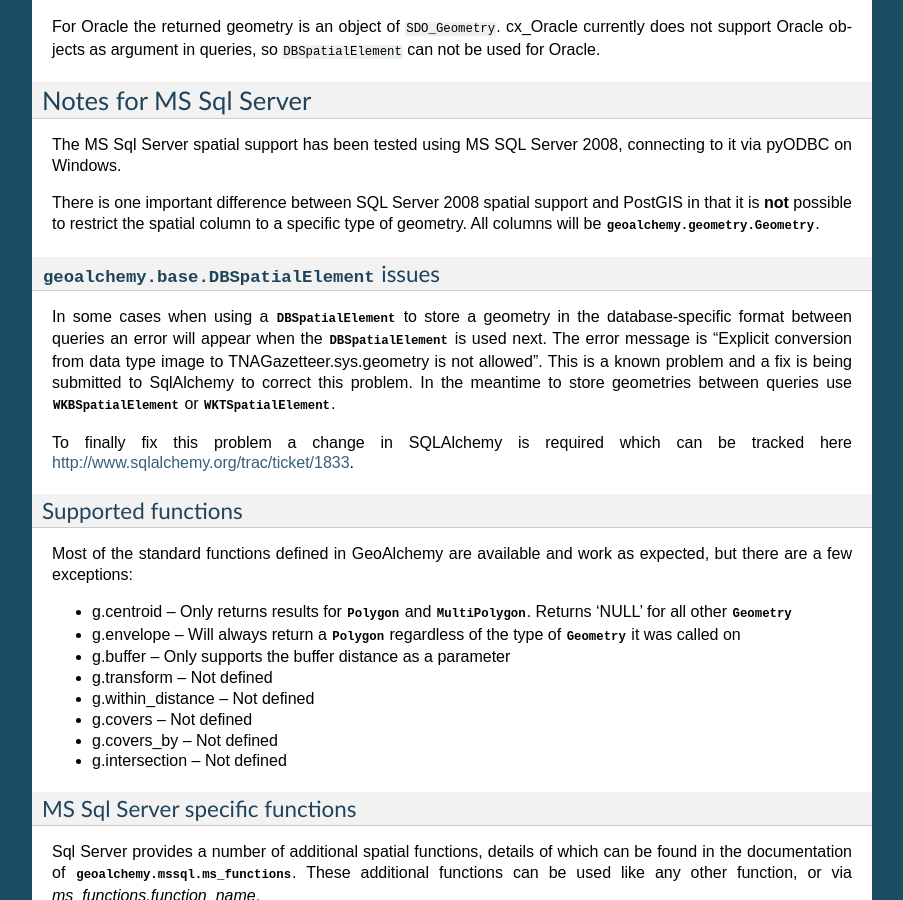
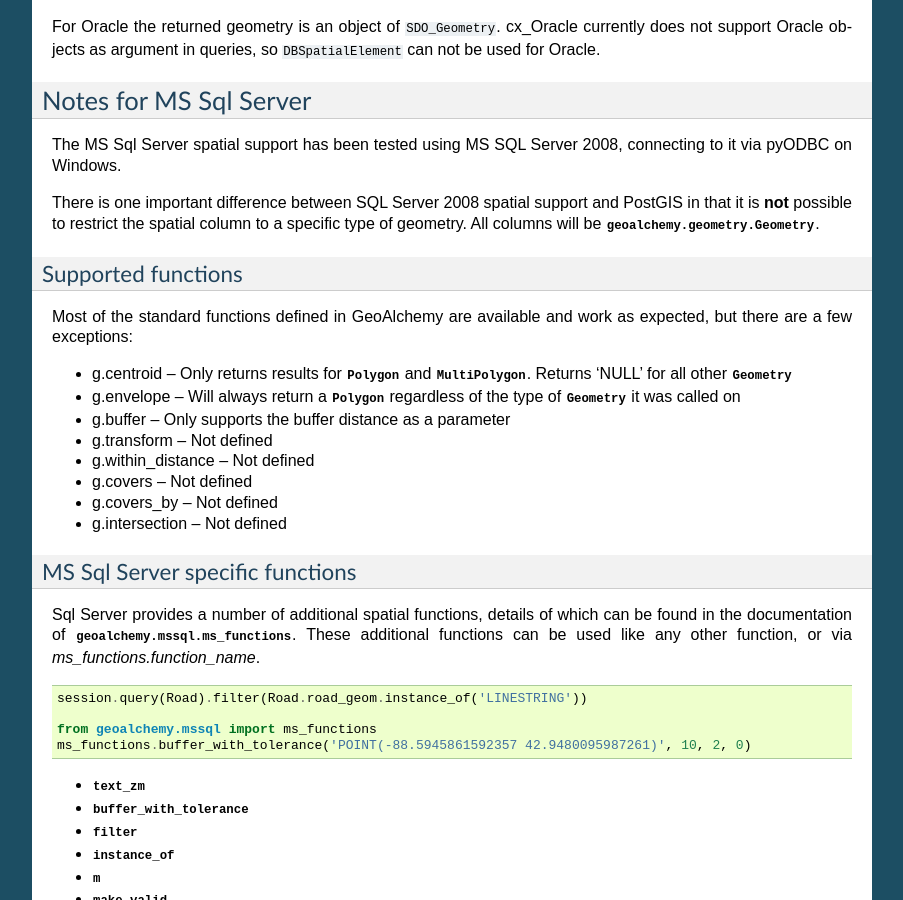
Before and after one commit to geoalchemy/geoalchemy, a Sphinx documentation site: the page built from doc/usagenotes.rst, in a window 1280 px wide and 900 px high, scrolled down 3911 px. Shown: the whole window, without its empty margins (198-1101 px from the left). Built offline with Sphinx 7.4.7, drawn with Linux system fonts in a browser that asks for light colours; some of the changed text lies outside the part shown.

Commit message:
Fixed a bug with casting a DBSpatialElement to (geometry)

```diff
--- a/doc/usagenotes.rst
+++ b/doc/usagenotes.rst
@@ -259,18 +259,6 @@
 There is one important difference between SQL Server 2008 spatial support and PostGIS in that it is **not** possible
 to restrict the spatial column to a specific type of geometry. All columns will be :class:`geoalchemy.geometry.Geometry`.
 
-:class:`geoalchemy.base.DBSpatialElement` issues
-~~~~~~~~~~~~~~~~~~~~~~~~~~~~~~~~~~~~~~~~~~~~~~~~
-
-In some cases when using a :class:`~geoalchemy.base.DBSpatialElement` to store a geometry in the database-specific
-format between queries an error will appear when the :class:`~geoalchemy.base.DBSpatialElement` is used next.
-The error message is "Explicit conversion from data type image to TNAGazetteer.sys.geometry is not allowed". This
-is a known problem and a fix is being submitted to SqlAlchemy to correct this problem. In the meantime to store
-geometries between queries use :class:`~geoalchemy.base.WKBSpatialElement` or :class:`~geoalchemy.base.WKTSpatialElement`.
-
-To finally fix this problem a change in SQLAlchemy is required which can be tracked here
-`<http://www.sqlalchemy.org/trac/ticket/1833>`_.
-
 Supported functions
 ~~~~~~~~~~~~~~~~~~~
 
```
Also changed, not shown: 1 other file.
